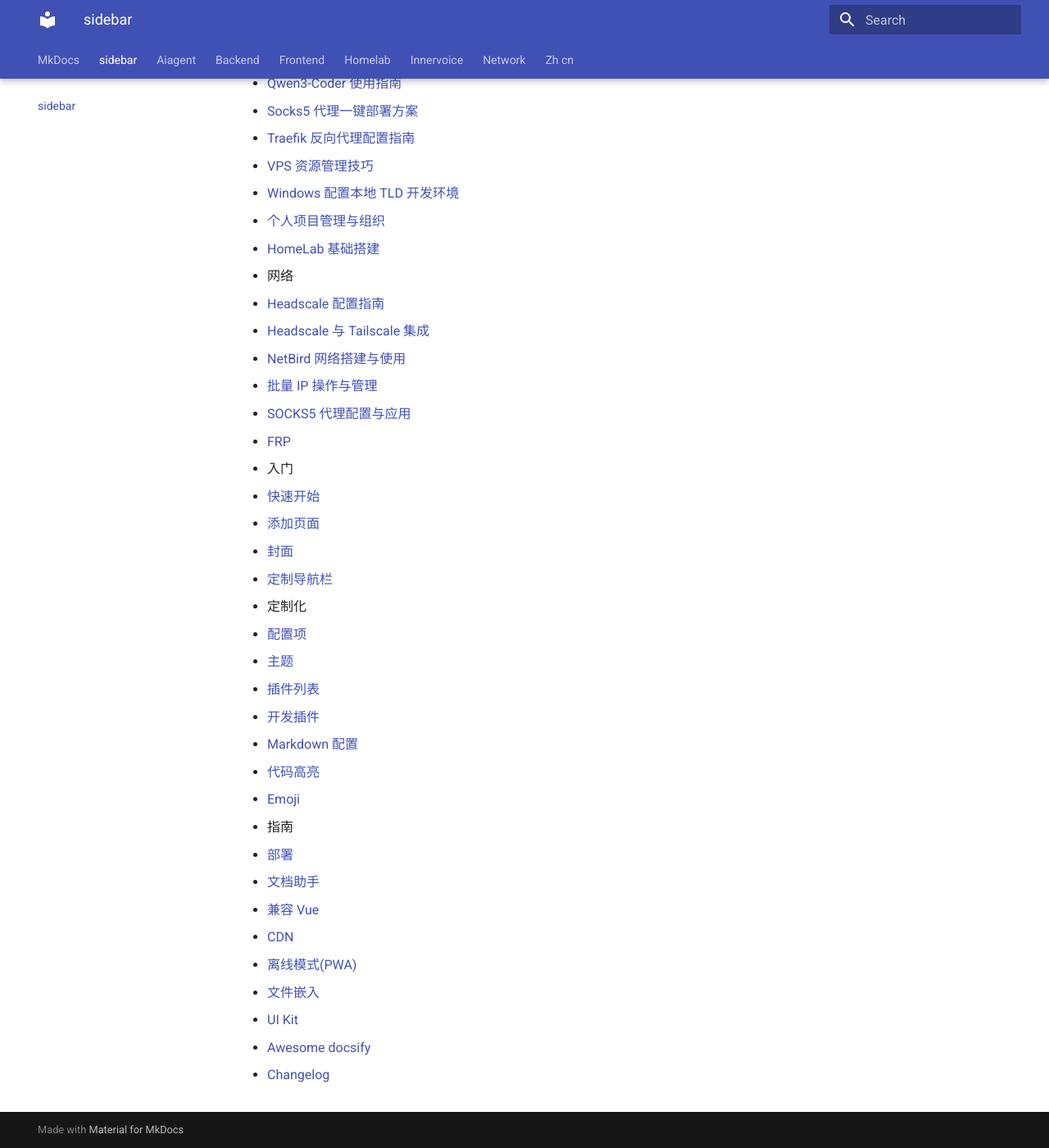
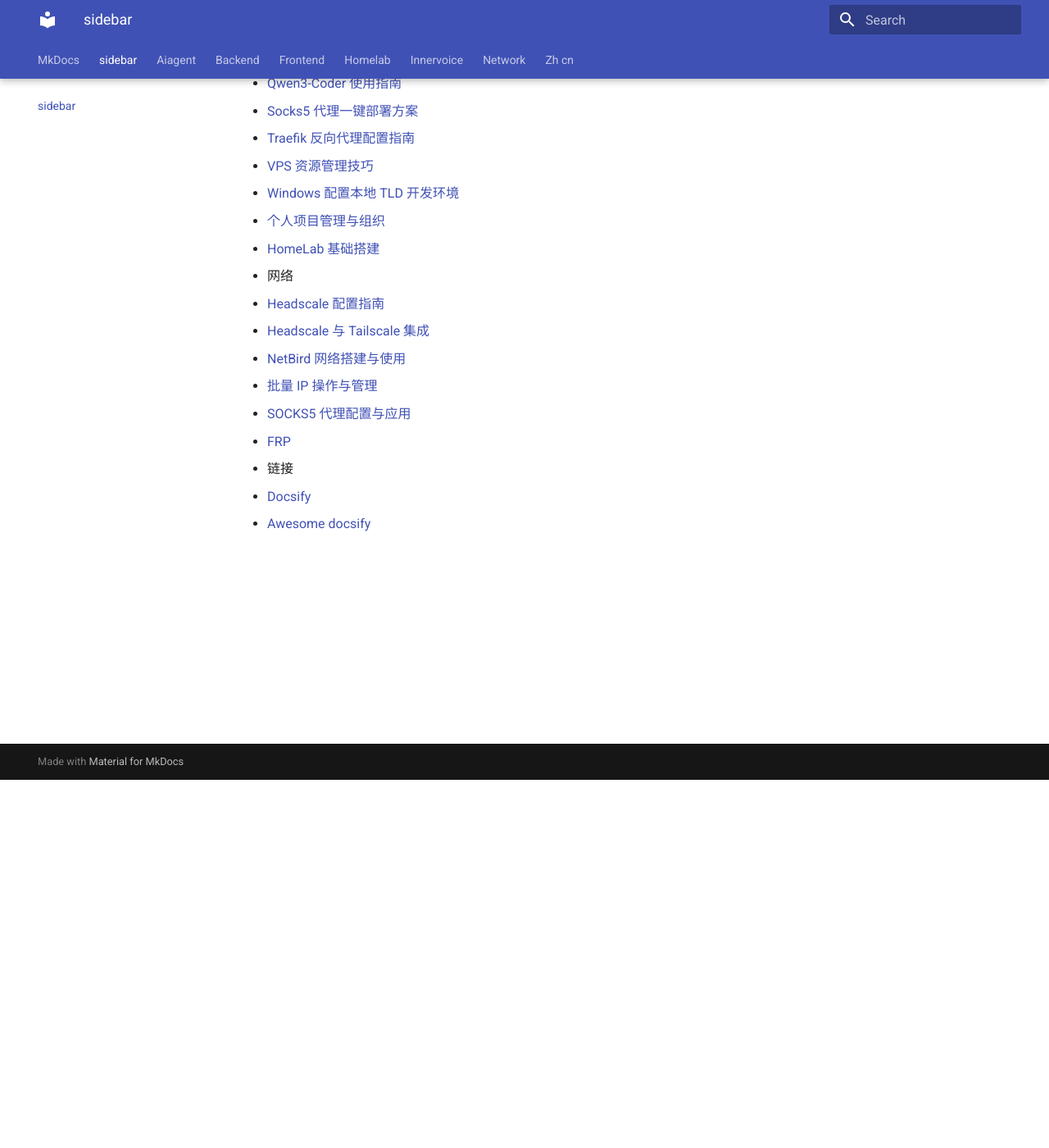
Before and after one commit to seccmd/pydeep, an MkDocs documentation site: the page built from docs/_sidebar.md, in a window 1280 px wide and 1400 px high, scrolled down 449 px. Shown: the whole window at 82% size. Built offline with MkDocs 1.6.1 and Material for MkDocs 9.7.7, drawn with Linux system fonts in a browser that asks for light colours.

Commit message:
Update _sidebar.md

```diff
--- a/docs/_sidebar.md
+++ b/docs/_sidebar.md
@@ -29,33 +29,7 @@
   - [SOCKS5 代理配置与应用](network/socks5.md)
   - [FRP](network/frp.md)
 
-- 入门
+- 链接
 
-  - [快速开始](zh-cn/quickstart.md)
-  - [添加页面](zh-cn/adding-pages.md)
-  - [封面](zh-cn/cover.md)
-  - [定制导航栏](zh-cn/custom-navbar.md)
-
-- 定制化
-
-  - [配置项](zh-cn/configuration.md)
-  - [主题](zh-cn/themes.md)
-  - [插件列表](zh-cn/plugins.md)
-  - [开发插件](zh-cn/write-a-plugin.md)
-  - [Markdown 配置](zh-cn/markdown.md)
-  - [代码高亮](zh-cn/language-highlight.md)
-  - [Emoji](zh-cn/emoji.md)
-
-- 指南
-
-  - [部署](zh-cn/deploy.md)
-  - [文档助手](zh-cn/helpers.md)
-  - [兼容 Vue](zh-cn/vue.md)
-  - [CDN](zh-cn/cdn.md)
-  - [离线模式(PWA)](zh-cn/pwa.md)
-  - [文件嵌入](zh-cn/embed-files.md)
-  - [UI Kit](zh-cn/ui-kit.md)
-
+- [Docsify](https://docsify.js.org/)
 - [Awesome docsify](zh-cn/awesome.md)
-
-- [Changelog](zh-cn/changelog.md)
```
